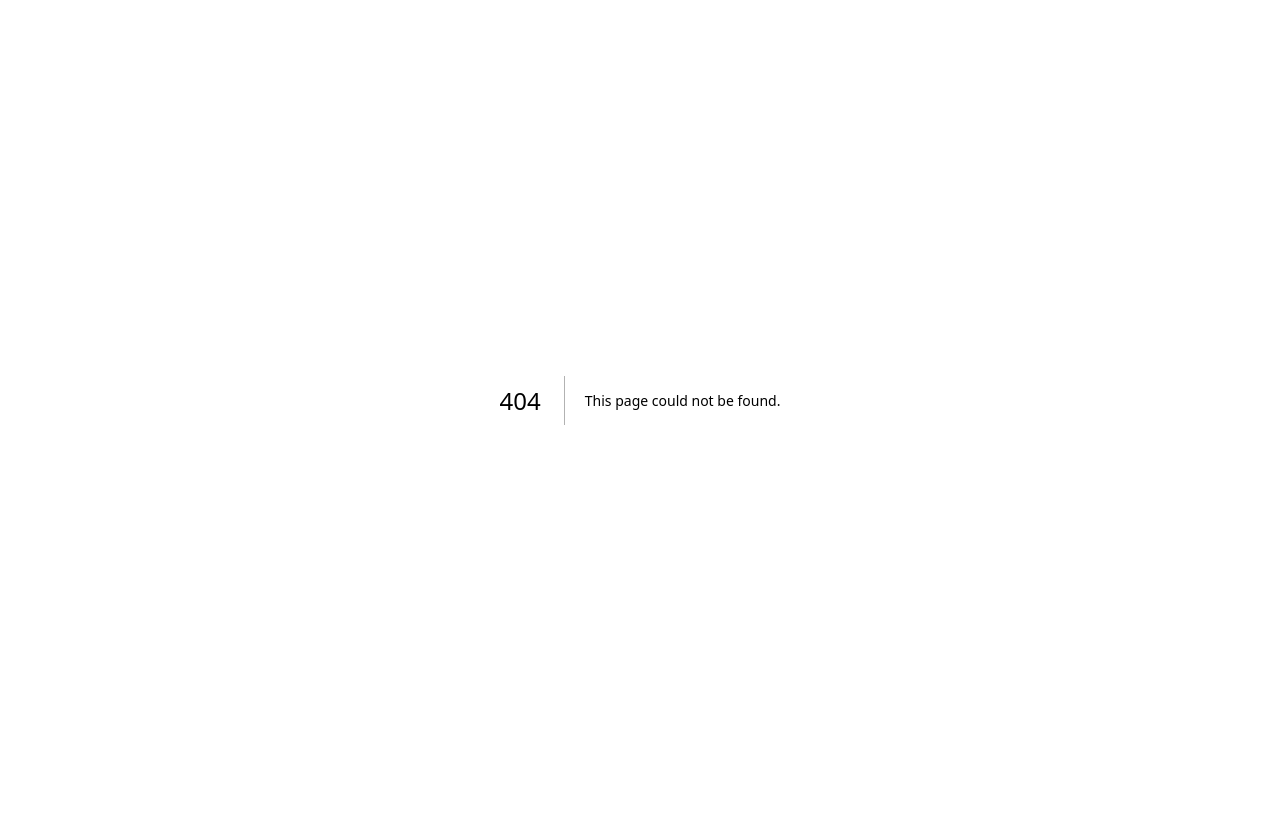
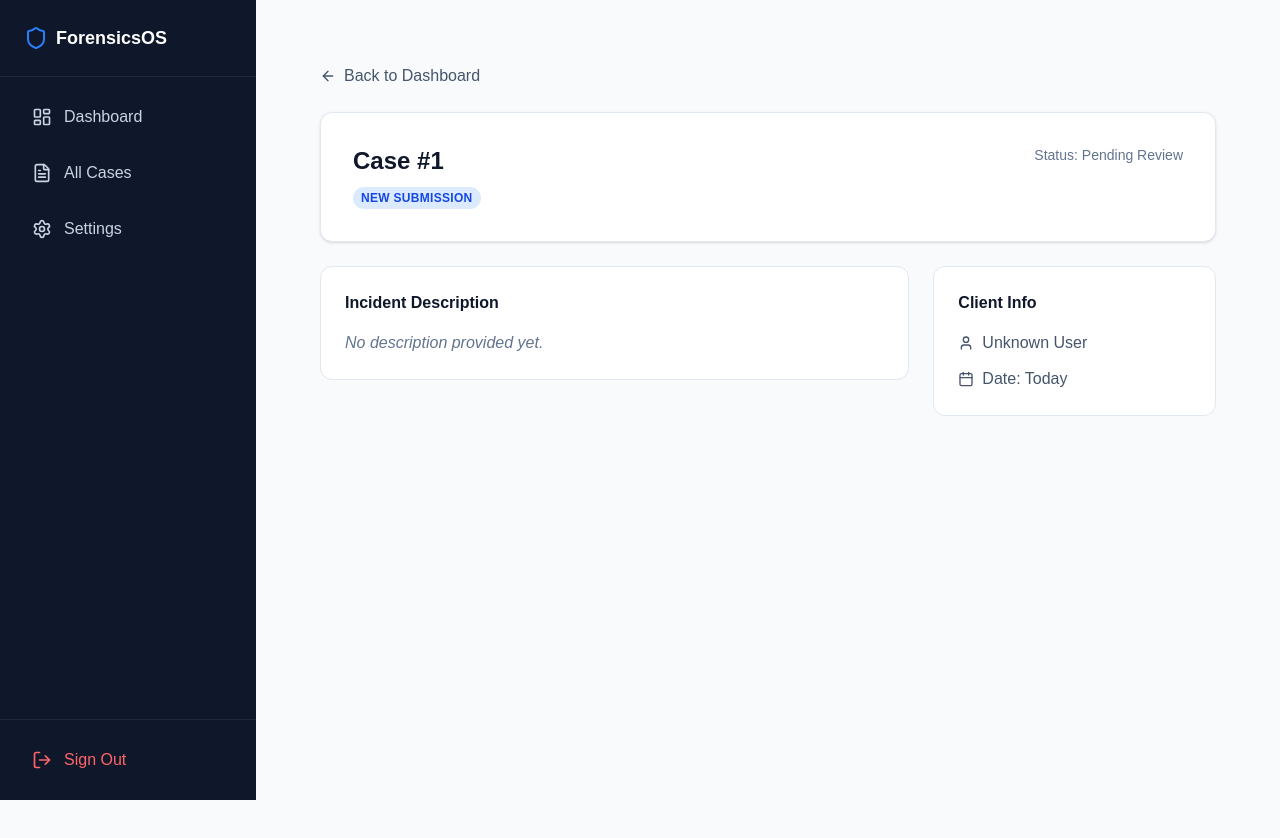
Before and after one commit to workinggrepo91-dev/recovery-platform, a Next.js app: page /cases/1 in a window 1280 px wide. Before the commit this address had no page. Shown: the top 838 px of the page. Before the commit the page ends 800 px from the top, so only its background shows below. Built offline with nearby package versions, Linux system fonts and the light colour scheme.

Commit message:
Fixed folder structure and empty files

```diff
--- /dev/null
+++ b/app/(admin)/cases/[id]/page.tsx
@@ -0,0 +1,63 @@
+import Link from 'next/link';
+import { ArrowLeft, User, Calendar } from 'lucide-react';
+
+export default async function CaseDetailsPage({
+  params,
+}: {
+  params: Promise<{ id: string }>;
+}) {
+  const { id } = await params;
+
+  return (
+    <div className="p-8 bg-slate-50 min-h-screen">
+      <div className="max-w-5xl mx-auto">
+        {/* Back Button */}
+        <Link
+          href="/Admin/dashboard"
+          className="inline-flex items-center text-slate-600 hover:text-blue-600 mb-6"
+        >
+          <ArrowLeft className="w-4 h-4 mr-2" /> Back to Dashboard
+        </Link>
+
+        {/* Header */}
+        <div className="bg-white rounded-xl border border-slate-200 p-8 shadow-sm mb-6">
+          <div className="flex justify-between items-start">
+            <div>
+              <h1 className="text-2xl font-bold text-slate-900 mb-2">Case #{id}</h1>
+              <span className="bg-blue-100 text-blue-700 text-xs px-2 py-1 rounded-full font-semibold uppercase tracking-wide">
+                New Submission
+              </span>
+            </div>
+            <div className="text-right text-sm text-slate-500">
+              <p>Status: Pending Review</p>
+            </div>
+          </div>
+        </div>
+
+        {/* Placeholder Content */}
+        <div className="grid grid-cols-1 md:grid-cols-3 gap-6">
+          <div className="md:col-span-2 space-y-6">
+            <div className="bg-white p-6 rounded-xl border border-slate-200">
+              <h3 className="font-semibold text-slate-900 mb-4">Incident Description</h3>
+              <p className="text-slate-500 italic">No description provided yet.</p>
+            </div>
+          </div>
+
+          <div className="space-y-6">
+            <div className="bg-white p-6 rounded-xl border border-slate-200">
+              <h3 className="font-semibold text-slate-900 mb-4">Client Info</h3>
+              <div className="flex items-center text-slate-600 mb-3">
+                <User className="w-4 h-4 mr-2" />
+                <span>Unknown User</span>
+              </div>
+              <div className="flex items-center text-slate-600">
+                <Calendar className="w-4 h-4 mr-2" />
+                <span>Date: Today</span>
+              </div>
+            </div>
+          </div>
+        </div>
+      </div>
+    </div>
+  );
+}
--- /dev/null
+++ b/app/(admin)/dashboard/page.tsx
@@ -0,0 +1,48 @@
+// app/Admin/dashboard/page.tsx
+import Link from 'next/link';
+import { Activity, Users, FileText } from 'lucide-react';
+
+export default function AdminDashboard() {
+  return (
+    <div className="p-8 bg-slate-50 min-h-screen">
+      <h1 className="text-3xl font-bold text-slate-900 mb-8">Investigator Dashboard</h1>
+
+      {/* Stats Grid */}
+      <div className="grid grid-cols-1 md:grid-cols-3 gap-6 mb-8">
+        <div className="bg-white p-6 rounded-xl border border-slate-200 shadow-sm">
+          <div className="flex items-center gap-4">
+            <div className="p-3 bg-blue-100 text-blue-600 rounded-lg">
+              <FileText className="w-6 h-6" />
+            </div>
+            <div>
+              <p className="text-sm text-slate-500">Active Cases</p>
+              <h3 className="text-2xl font-bold">0</h3>
+            </div>
+          </div>
+        </div>
+
+        <div className="bg-white p-6 rounded-xl border border-slate-200 shadow-sm">
+          <div className="flex items-center gap-4">
+            <div className="p-3 bg-green-100 text-green-600 rounded-lg">
+              <Users className="w-6 h-6" />
+            </div>
+            <div>
+              <p className="text-sm text-slate-500">Total Clients</p>
+              <h3 className="text-2xl font-bold">0</h3>
+            </div>
+          </div>
+        </div>
+      </div>
+
+      {/* Recent Cases Placeholder */}
+      <div className="bg-white rounded-xl border border-slate-200 shadow-sm overflow-hidden">
+        <div className="p-6 border-b border-slate-100">
+          <h3 className="font-semibold text-lg">Recent Submissions</h3>
+        </div>
+        <div className="p-8 text-center text-slate-500">
+          No cases found yet. (Database connection pending)
+        </div>
+      </div>
+    </div>
+  );
+}
--- /dev/null
+++ b/app/(admin)/layout.tsx
@@ -0,0 +1,47 @@
+import Link from "next/link";
+import { Shield, LayoutDashboard, FileText, Settings, LogOut } from "lucide-react";
+
+export default function AdminLayout({
+  children,
+}: {
+  children: React.ReactNode;
+}) {
+  return (
+    <div className="min-h-screen bg-slate-50 flex">
+      {/* Sidebar */}
+      <aside className="w-64 bg-slate-900 text-white hidden md:flex flex-col fixed h-full">
+        <div className="p-6 border-b border-slate-800 flex items-center gap-2">
+          <Shield className="w-6 h-6 text-blue-500" />
+          <span className="font-bold text-lg">ForensicsOS</span>
+        </div>
+
+        <nav className="flex-1 p-4 space-y-2">
+          <Link href="/Admin/dashboard" className="flex items-center gap-3 px-4 py-3 text-slate-300 hover:bg-slate-800 hover:text-white rounded-lg transition">
+            <LayoutDashboard className="w-5 h-5" />
+            Dashboard
+          </Link>
+          <Link href="/Admin/cases" className="flex items-center gap-3 px-4 py-3 text-slate-300 hover:bg-slate-800 hover:text-white rounded-lg transition">
+            <FileText className="w-5 h-5" />
+            All Cases
+          </Link>
+          <Link href="/Admin/settings" className="flex items-center gap-3 px-4 py-3 text-slate-300 hover:bg-slate-800 hover:text-white rounded-lg transition">
+            <Settings className="w-5 h-5" />
+            Settings
+          </Link>
+        </nav>
+
+        <div className="p-4 border-t border-slate-800">
+          <button className="flex items-center gap-3 px-4 py-3 text-red-400 hover:bg-slate-800 w-full rounded-lg transition">
+            <LogOut className="w-5 h-5" />
+            Sign Out
+          </button>
+        </div>
+      </aside>
+
+      {/* Main Content Area */}
+      <main className="flex-1 md:ml-64 p-4 md:p-8">
+        {children}
+      </main>
+    </div>
+  );
+}
```
Also changed, not shown: app/Admin/cases/id/page.tsx (deleted), app/Admin/dashboard/page.tsx (deleted), app/Admin/layout.tsx (deleted).
